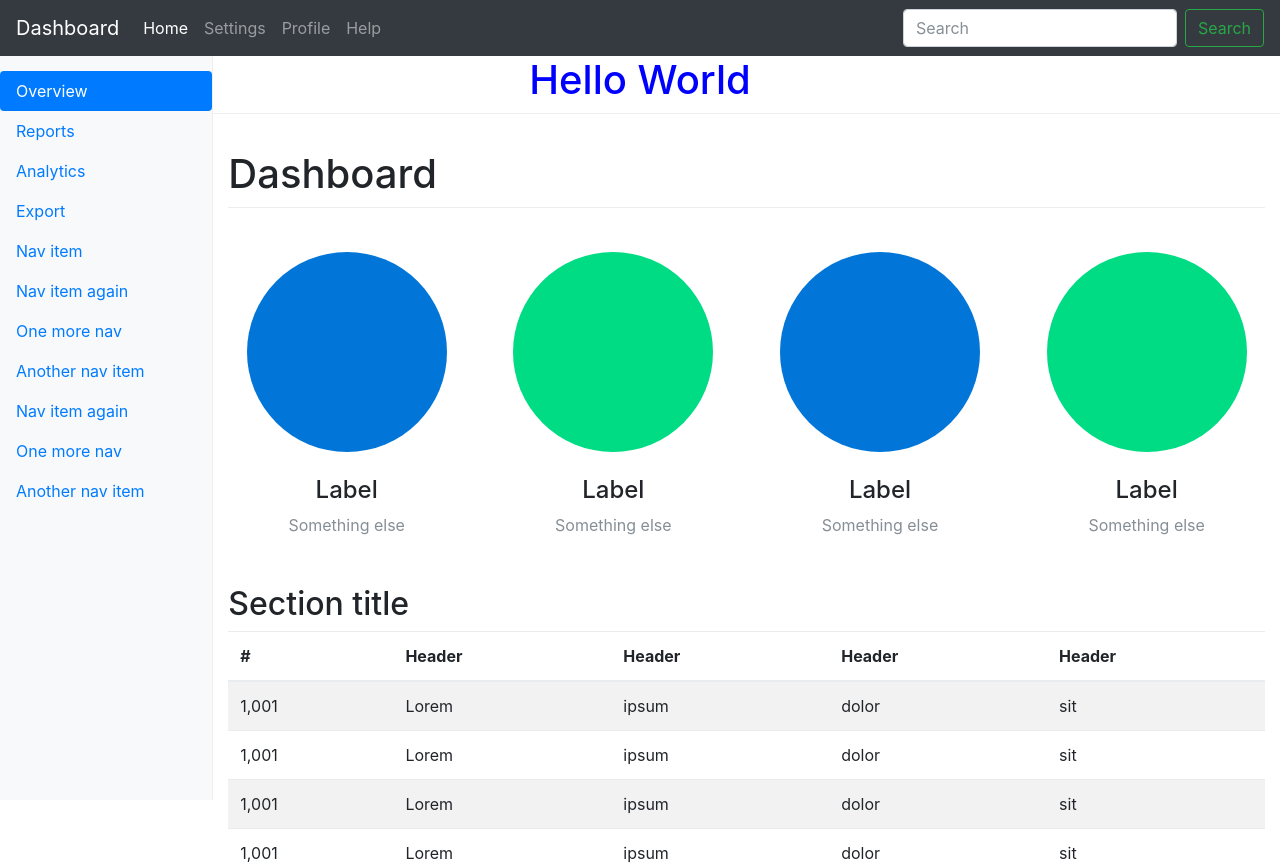
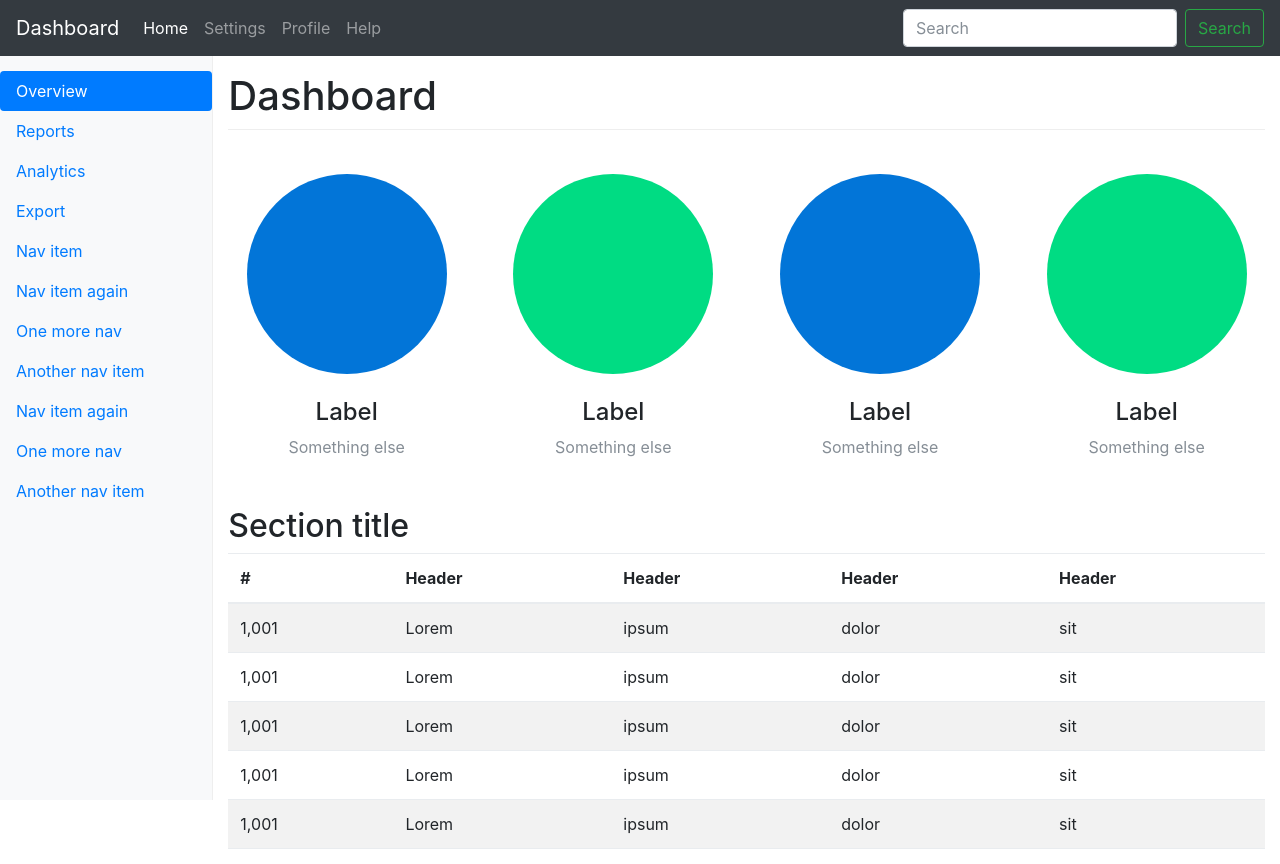
Before and after one commit to echorohit/react-nursery, a React app: page / in a window 1280 px wide. Shown: the top 864 px of the page. Built offline with nearby package versions, Linux system fonts and the light colour scheme.

Commit message:
Refine Chnages

```diff
--- a/client/App.jsx
+++ b/client/App.jsx
@@ -2,18 +2,11 @@ import React from 'react';
 import Header from './components/Header.jsx';
 import Sidebar from './components/Sidebar.jsx';
 import MainContent from './components/MainContent.jsx';
-const divStyle = {
-  color: 'blue',
-  textAlign: 'center',
-};
 
 export default class App extends React.Component {
   render() {
   return (
 	<div>
-     <div style={divStyle}>
-        <h1>Hello World</h1>
-      </div>
 		<Header/>
 		<div className="container-fluid">
 		  <div className="row">
@@ -22,8 +15,6 @@ export default class App extends React.Component {
 		  </div>
 		</div>
     </div>
-	)
-
-  ;
+	);
   }
 }
```
Also changed, not shown: 1 other file (tests, documents, lock files or other folders). Lines whose indentation alone changed are shown as unchanged.
